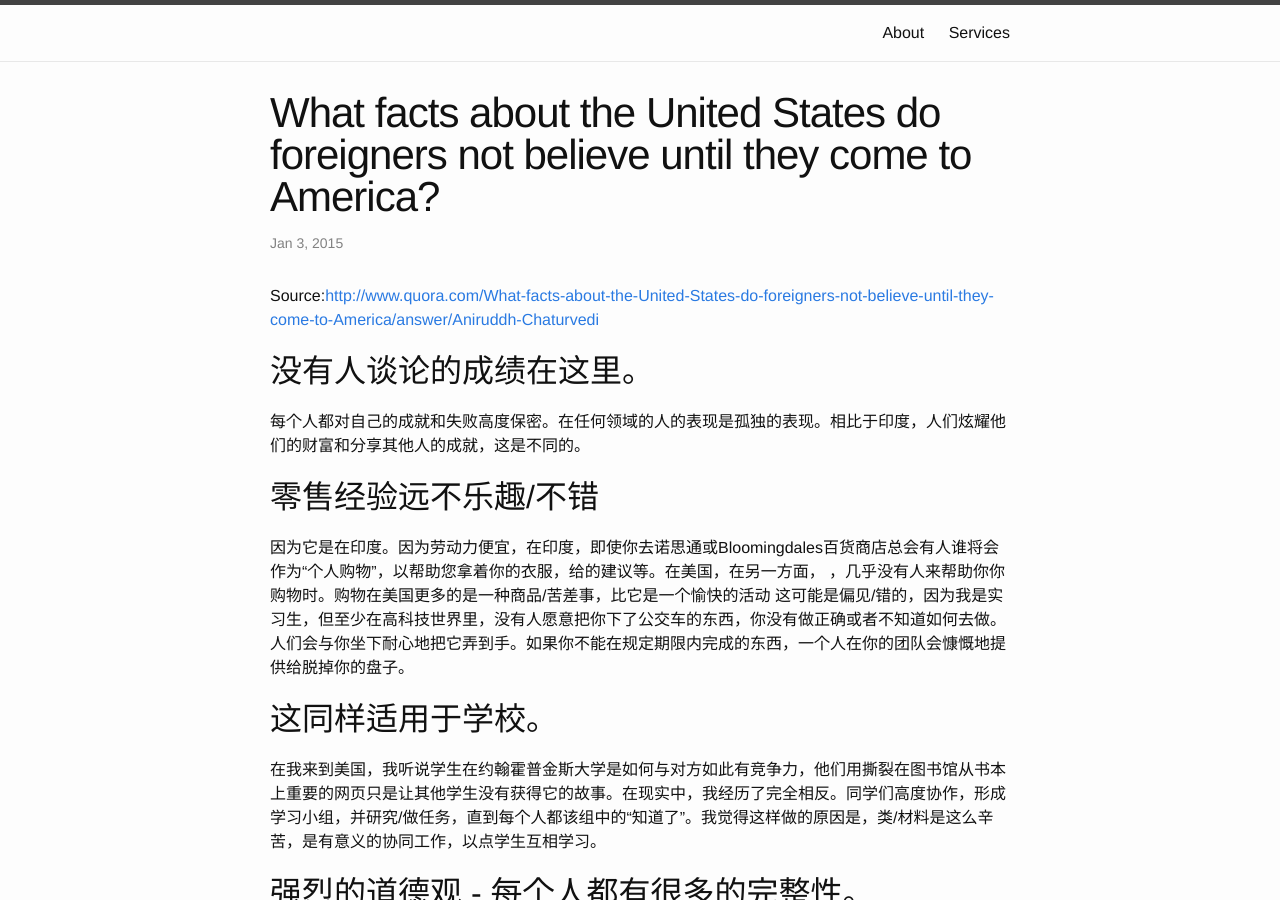
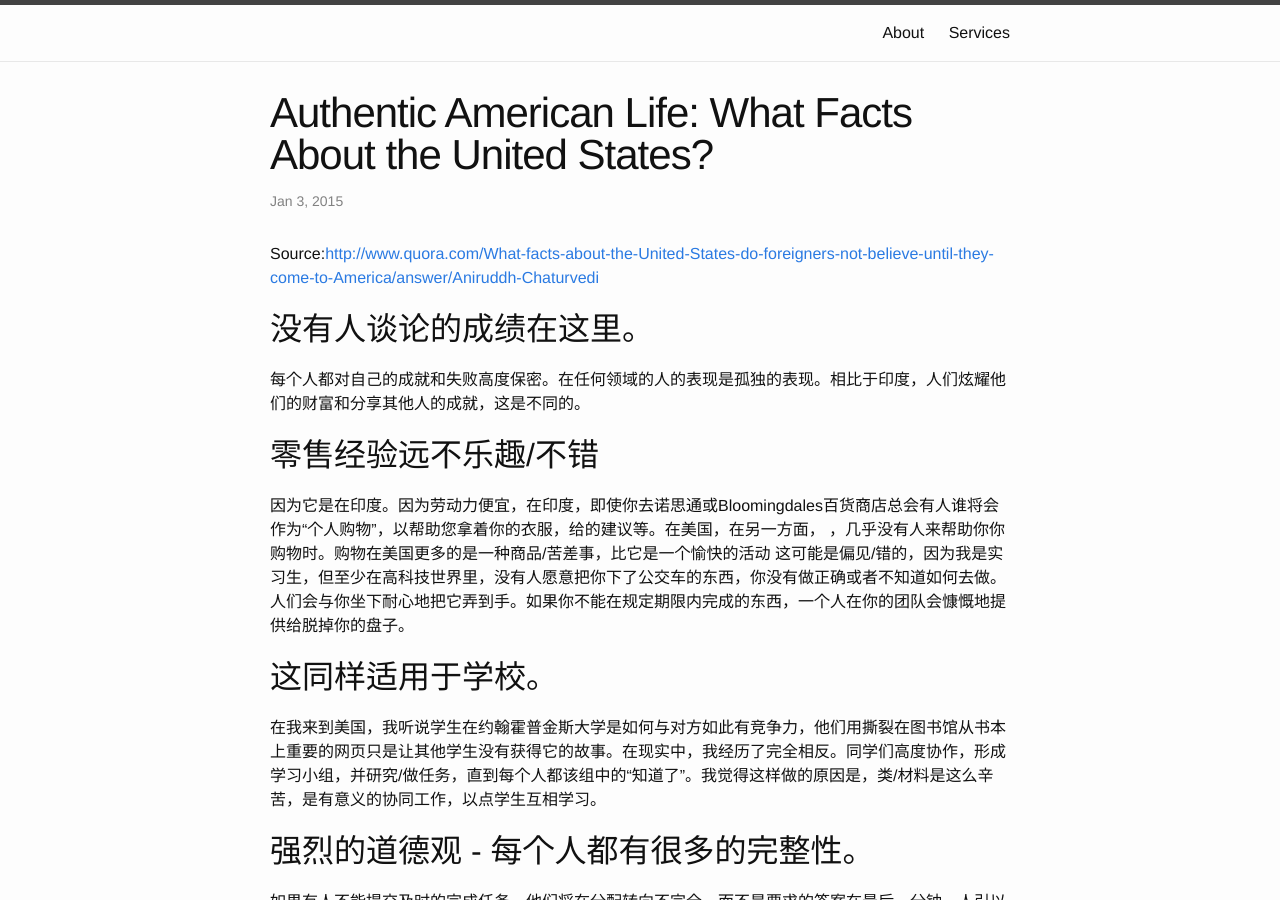
Before and after one commit to thetophu/thetophu.github.io, a Jekyll site: the page built from _posts/2015-01-03-Authentic-America-Life:What-Facts.md, in a window 1280 px wide and 900 px high. Built offline with Jekyll 4.4.1, drawn with Linux system fonts in a browser that asks for light colours.

Commit message:
Update 2015-01-03-Authentic-America-Life:What-Facts.md

```diff
--- a/_posts/2015-01-03-Authentic-America-Life:What-Facts.md
+++ b/_posts/2015-01-03-Authentic-America-Life:What-Facts.md
@@ -1,6 +1,6 @@
 ---
 layout: post
-title:  "What facts about the United States do foreigners not believe until they come to America?"
+title:  "Authentic American Life: What Facts About the United States?"
 date:   2015-1-3
 categories: posts
 ---
```
